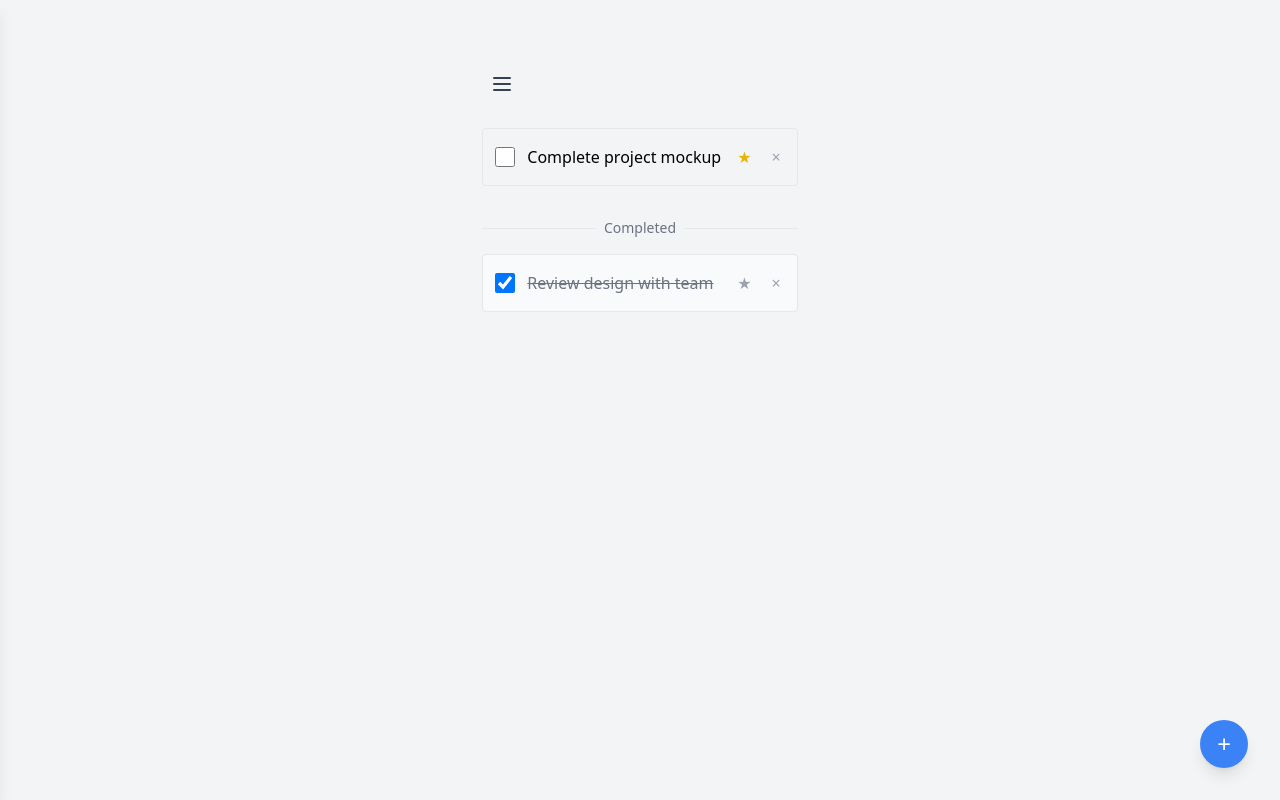
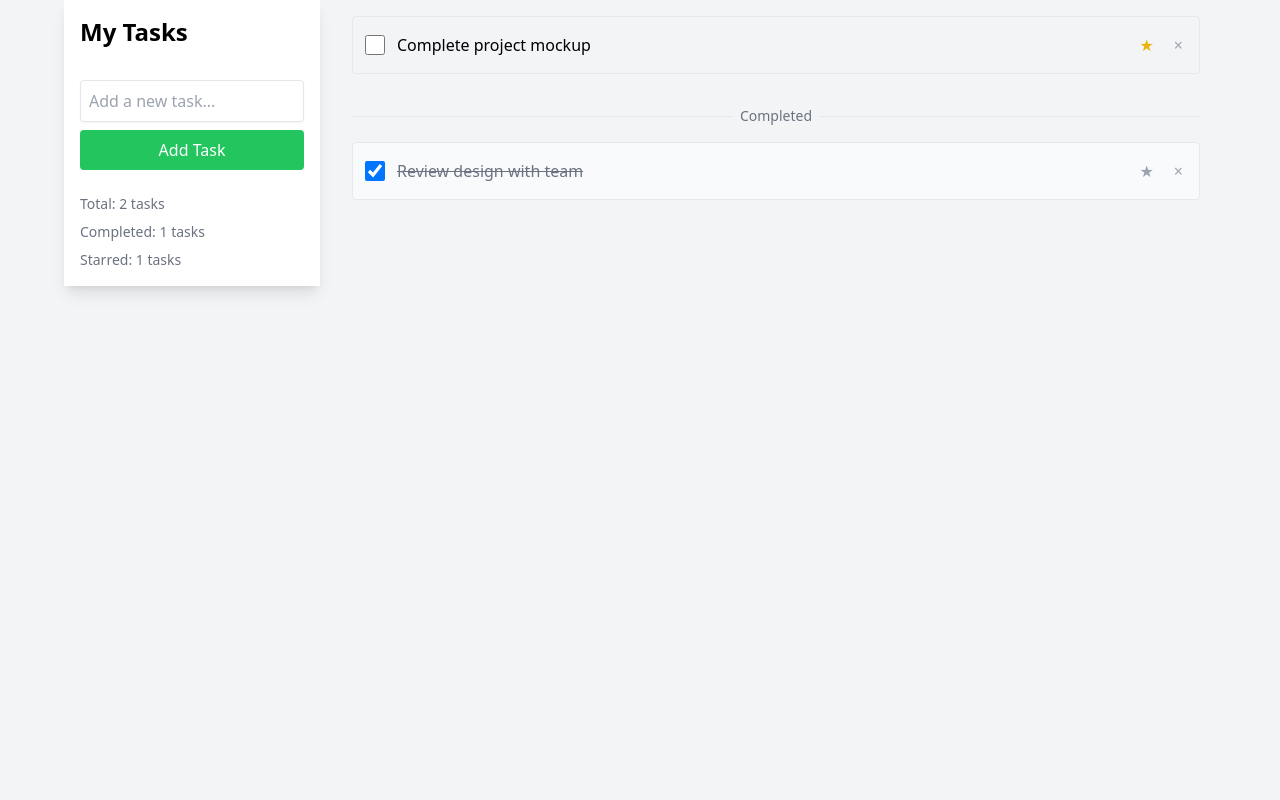
Before and after one commit to jplante01/task_manager, a React (Vite) app: page / in a window 1280 px wide. Built offline with nearby package versions, Linux system fonts and the light colour scheme.

Commit message:
Responsive layout

```diff
--- a/src/App.tsx
+++ b/src/App.tsx
@@ -2,8 +2,8 @@ import { TaskList } from './pages/TaskManager';
 
 function App() {
   return (
-    <div className='min-h-screen bg-gray-100 flex flex-col  sm:py-12'>
-      <div className='relative sm:max-w-xl sm:mx-auto'>
+    <div className='min-h-screen bg-gray-100'>
+      <div className='max-w-6xl mx-auto'>
         <TaskList />
       </div>
     </div>
--- a/src/pages/TaskManager.tsx
+++ b/src/pages/TaskManager.tsx
@@ -73,9 +73,61 @@ export const TaskList = () => {
   const completedTasks = sortedTasks.filter((task) => task.completed);
 
   return (
-    <div className='max-w-2xl mx-auto p-4'>
-      {/* Header with Hamburger */}
-      <div className='flex justify-between items-center mb-6'>
+    <div className='flex'>
+      {/* Sidebar for desktop / Drawer for mobile */}
+      <div
+        className={`
+          fixed lg:relative lg:flex
+          h-full w-64 bg-white shadow-lg
+          transform transition-transform duration-300 ease-in-out z-30
+          ${isDrawerOpen ? 'translate-x-0' : '-translate-x-full'}
+          lg:translate-x-0 lg:mr-8
+        `}
+      >
+        <div className='p-4 w-full'>
+          <div className='flex justify-between items-center mb-8'>
+            <h1 className='text-2xl font-bold'>My Tasks</h1>
+            <button
+              onClick={() => setIsDrawerOpen(false)}
+              className='p-2 hover:bg-gray-100 rounded-full lg:hidden'
+            >
+              ×
+            </button>
+          </div>
+
+          {/* Add Task Form - Always visible on desktop */}
+          <div className='mb-6'>
+            <form onSubmit={handleAddTask} className='space-y-2'>
+              <input
+                type='text'
+                placeholder='Add a new task...'
+                className='w-full p-2 border rounded shadow-sm focus:outline-none focus:ring-2 focus:ring-blue-500'
+                value={newTaskDescription}
+                onChange={(e) => setNewTaskDescription(e.target.value)}
+              />
+              <button
+                type='submit'
+                className='w-full bg-green-500 text-white px-4 py-2 rounded hover:bg-green-600 transition-colors'
+                disabled={!newTaskDescription.trim()}
+              >
+                Add Task
+              </button>
+            </form>
+          </div>
+
+          {/* Task Summary */}
+          <div className='space-y-2 text-sm text-gray-500'>
+            <div>Total: {tasks.length} tasks</div>
+            <div>Completed: {tasks.filter((t) => t.completed).length} tasks</div>
+            <div>Starred: {tasks.filter((t) => t.starred).length} tasks</div>
+          </div>
+        </div>
+      </div>
+
+      {/* Main content */}
+      <div className='flex-1 p-4 lg:pl-0'>
+        {/* Mobile-only header */}
+        <div className='flex justify-between items-center mb-6 lg:hidden'>
           <button
             onClick={() => setIsDrawerOpen(!isDrawerOpen)}
             className='p-2 hover:bg-gray-100 rounded-lg transition-colors'
@@ -96,68 +148,6 @@ export const TaskList = () => {
             </svg>
           </button>
         </div>
-
-      {/* Overlay when drawer is open */}
-      <div
-        className={`fixed inset-0 bg-black transition-opacity duration-300 ease-in-out z-20 ${
-          isDrawerOpen ? 'opacity-50 pointer-events-auto' : 'opacity-0 pointer-events-none'
-        }`}
-        onClick={() => setIsDrawerOpen(false)}
-      />
-
-      {/* Drawer */}
-      <div
-        className={`fixed top-0 left-0 h-full w-64 bg-white shadow-lg transform transition-transform duration-300 ease-in-out z-30 ${
-          isDrawerOpen ? 'translate-x-0' : '-translate-x-full'
-        }`}
-      >
-        <div className='p-4'>
-          <div className='flex justify-between items-center mb-8'>
-            <h1 className='text-2xl font-bold'>My Tasks</h1>
-            <button
-              onClick={() => setIsDrawerOpen(false)}
-              className='p-2 hover:bg-gray-100 rounded-full'
-            >
-              ×
-            </button>
-          </div>
-          {/* Task Summary moved to drawer */}
-          <div className='space-y-2 text-sm text-gray-500'>
-            <div>Total: {tasks.length} tasks</div>
-            <div>Completed: {tasks.filter((t) => t.completed).length} tasks</div>
-            <div>Starred: {tasks.filter((t) => t.starred).length} tasks</div>
-          </div>
-        </div>
-      </div>
-
-      {/* Move button outside main content and make it sticky */}
-      <button
-        onClick={() => setIsFormVisible(!isFormVisible)}
-        className='fixed bottom-8 right-8 rounded-full w-12 h-12 flex items-center justify-center bg-blue-500 text-white hover:bg-blue-600 transition-colors shadow-lg text-2xl'
-      >
-        {isFormVisible ? '×' : '+'}
-      </button>
-
-      {/* Add Task Form */}
-      {isFormVisible && (
-        <form onSubmit={handleAddTask} className='mb-6 flex gap-2'>
-          <input
-            type='text'
-            placeholder='Add a new task...'
-            className='flex-1 p-2 border rounded shadow-sm focus:outline-none focus:ring-2 focus:ring-blue-500'
-            value={newTaskDescription}
-            onChange={(e) => setNewTaskDescription(e.target.value)}
-            autoFocus
-          />
-          <button
-            type='submit'
-            className='bg-green-500 text-white px-4 py-2 rounded hover:bg-green-600 transition-colors'
-            disabled={!newTaskDescription.trim()}
-          >
-            Add Task
-          </button>
-        </form>
-      )}
 
         {/* Task List */}
         {sortedTasks.length === 0 ? (
@@ -260,5 +250,22 @@ export const TaskList = () => {
           </div>
         )}
       </div>
+
+      {/* Mobile-only overlay */}
+      <div
+        className={`fixed inset-0 bg-black transition-opacity duration-300 ease-in-out z-20 lg:hidden ${
+          isDrawerOpen ? 'opacity-50 pointer-events-auto' : 'opacity-0 pointer-events-none'
+        }`}
+        onClick={() => setIsDrawerOpen(false)}
+      />
+
+      {/* Mobile-only floating action button */}
+      <button
+        onClick={() => setIsFormVisible(!isFormVisible)}
+        className='fixed bottom-8 right-8 rounded-full w-12 h-12 flex items-center justify-center bg-blue-500 text-white hover:bg-blue-600 transition-colors shadow-lg text-2xl lg:hidden'
+      >
+        {isFormVisible ? '×' : '+'}
+      </button>
+    </div>
   );
 };
```
Lines whose indentation alone changed are shown as unchanged.
